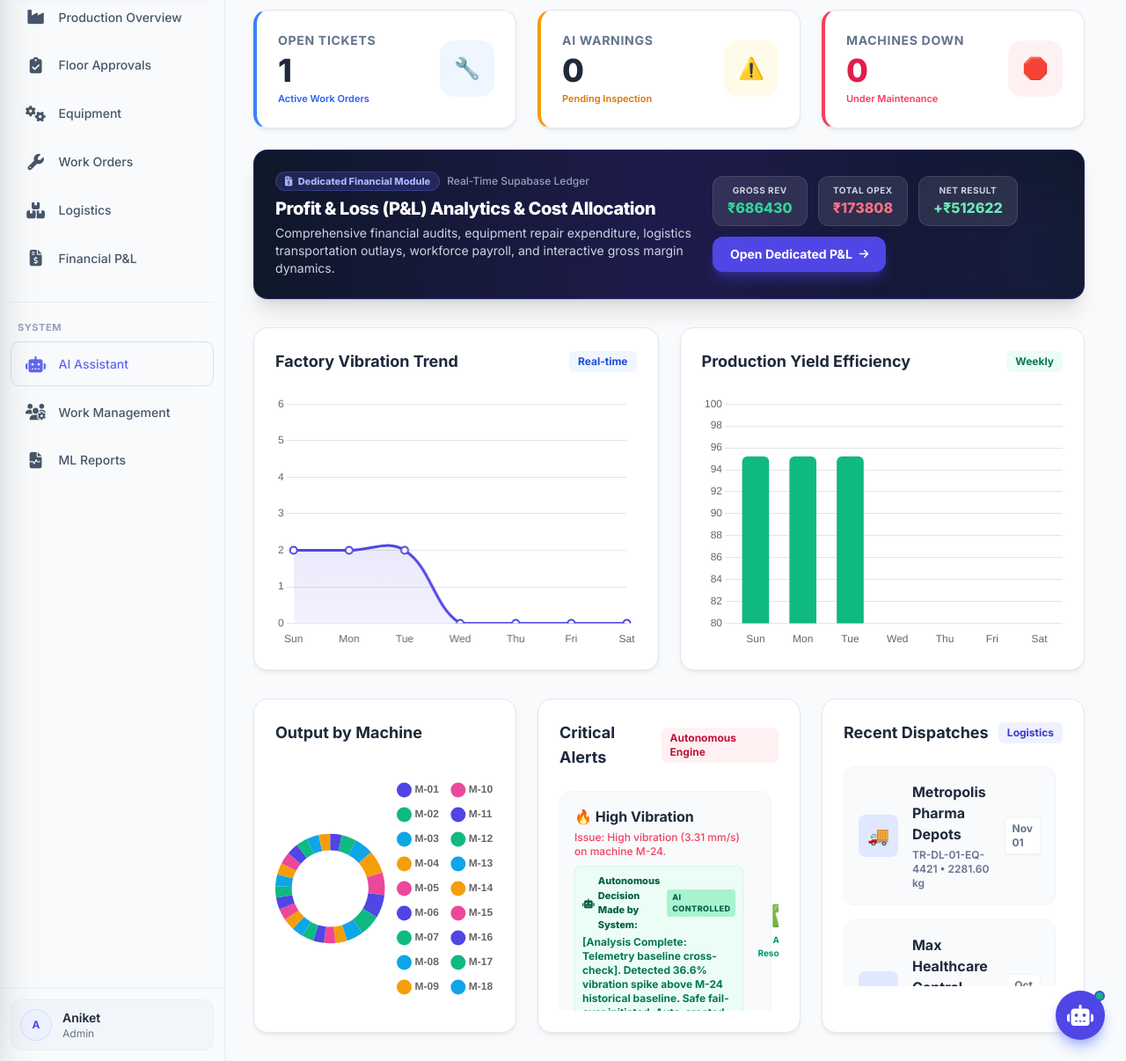
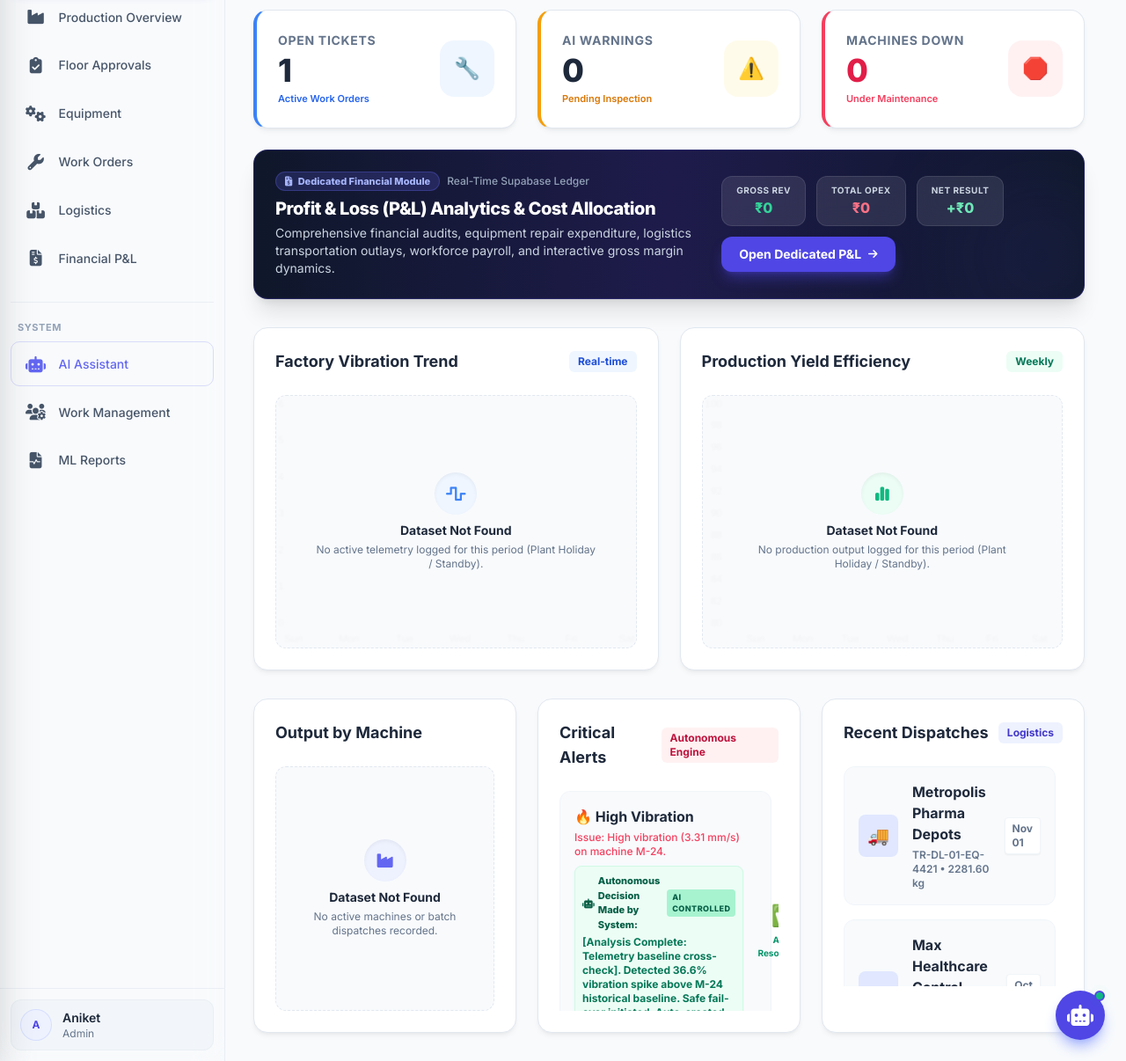
Before and after one commit to satvikbarhate45-star/FactoryERP, a Django app: page / in a window 1280 px wide. Shown: the part 189-1395 px from the top of the page at 88% size. Run offline with Django 5.2, Linux system fonts and the light colour scheme; a user stored in the database is signed in; data comes from the database, SQL or seed files in the repository; some libraries are stand-ins or nearby versions.

Commit message:
fix(dashboard): synchronize empty data states for Sunday holidays and future dates across charts and querysets

```diff
--- a/apps/accounts/views.py
+++ b/apps/accounts/views.py
@@ -647,8 +647,9 @@ def dashboard_view(request):
     idx = (today.weekday() + 1) % 7
     start_of_week = today - timedelta(days=idx) + timedelta(weeks=week_offset)
     end_of_week = start_of_week + timedelta(days=6)
+    query_end = min(end_of_week, today)
 
-    # Pre-fill 7 days array (Sun to Sat)
+    # Pre-fill 7 days array (Sun to Sat) initialized strictly to None (empty state)
     days = []
     chart_dates = []
     uptime_data_dict = {}
@@ -657,70 +658,108 @@ def dashboard_view(request):
         d = start_of_week + timedelta(days=i)
         days.append(d)
         chart_dates.append(d.strftime('%a')) # 'Sun', 'Mon', etc.
-        uptime_data_dict[d] = 0.0
-        yield_data_dict[d] = 0.0
+        uptime_data_dict[d] = None
+        yield_data_dict[d] = None
 
-    # --- Chart 1: Vibration over week ---
-    metrics = MachineHistoricalMetrics.objects.filter(date__gte=start_of_week, date__lte=end_of_week).values('date').annotate(avg_vibration=Avg('vibration'))
-    for m in metrics:
-        if m['date'] in uptime_data_dict:
-            uptime_data_dict[m['date']] = float(round(m['avg_vibration'], 1))
+    if start_of_week <= today:
+        # --- Chart 1: Vibration over week (Real telemetry only; strictly exclude future dates & unrecorded Sundays) ---
+        metrics = MachineHistoricalMetrics.objects.filter(
+            date__gte=start_of_week,
+            date__lte=query_end
+        ).values('date').annotate(avg_vibration=Avg('vibration'))
 
-    # Fallback to MachinePrediction for Vibration
-    from apps.maintenance.models import MachinePrediction
-    predictions = MachinePrediction.objects.filter(date__gte=start_of_week, date__lte=end_of_week).values('date').annotate(avg_vibration=Avg('predicted_vibration'))
-    for p in predictions:
-        if p['date'] in uptime_data_dict and uptime_data_dict[p['date']] == 0.0:
-            uptime_data_dict[p['date']] = float(round(p['avg_vibration'], 1))
+        for m in metrics:
+            m_date = m['date']
+            if m_date in uptime_data_dict and m['avg_vibration'] is not None:
+                # Sunday plant holiday filter: display vibration ONLY if verified Overtime exists
+                if m_date.weekday() == 6:
+                    has_ot = ProductionLog.objects.filter(date=m_date, is_overtime=True, output_kg__gt=0).exists()
+                    if has_ot and float(m['avg_vibration']) > 0:
+                        uptime_data_dict[m_date] = float(round(m['avg_vibration'], 1))
+                    else:
+                        uptime_data_dict[m_date] = None
+                else:
+                    if float(m['avg_vibration']) > 0:
+                        uptime_data_dict[m_date] = float(round(m['avg_vibration'], 1))
+                    else:
+                        uptime_data_dict[m_date] = None
+
+        # --- Chart 2: Production Yield % over week (Actual production logs only; capped at 100%) ---
+        prod_logs = ProductionLog.objects.filter(
+            date__gte=start_of_week,
+            date__lte=query_end,
+            output_kg__gt=0
+        ).values('date', 'is_overtime').annotate(
+            total_raw=Sum('material_used'),
+            total_out=Sum('output_kg')
+        )
+        for p in prod_logs:
+            p_date = p['date']
+            if p_date in yield_data_dict and p['total_raw'] and p['total_raw'] > 0:
+                # Sunday holiday filter: on Sunday, strictly only display if verified Overtime
+                if p_date.weekday() == 6:
+                    if p.get('is_overtime', False):
+                        y_val = min(100.0, (float(p['total_out']) / float(p['total_raw'])) * 100.0)
+                        yield_data_dict[p_date] = float(round(y_val, 1))
+                    # Non-overtime Sunday remains None!
+                else:
+                    y_val = min(100.0, (float(p['total_out']) / float(p['total_raw'])) * 100.0)
+                    yield_data_dict[p_date] = float(round(y_val, 1))
 
     uptime_data = [uptime_data_dict[d] for d in days]
-
-    # --- Chart 2: Production Yield % over week ---
-    prod_logs = ProductionLog.objects.filter(date__gte=start_of_week, date__lte=end_of_week).values('date').annotate(total_raw=Sum('material_used'), total_out=Sum('output_kg'))
-    for p in prod_logs:
-        if p['date'] in yield_data_dict and p['total_raw'] and p['total_raw'] > 0:
-            yield_data_dict[p['date']] = float(round((p['total_out'] / p['total_raw']) * 100, 1))
-
-    # Fallback to SystemOverview for Yield
-    from apps.production.models import SystemOverview
-    system_overviews = SystemOverview.objects.filter(date__gte=start_of_week, date__lte=end_of_week)
-    for so in system_overviews:
-        if so.date in yield_data_dict and yield_data_dict[so.date] == 0.0:
-            if so.total_material_used_kg and so.total_material_used_kg > 0:
-                yield_data_dict[so.date] = float(round((so.total_output_kg / so.total_material_used_kg) * 100, 1))
-
     yield_data = [yield_data_dict[d] for d in days]
 
     # --- Chart 3: Production Output by Machine (Pie) ---
-    machine_output = ProductionLog.objects.filter(date__gte=start_of_week, date__lte=end_of_week).values('machine__code').annotate(total_out=Sum('output_kg'))
-    pie_labels = [mo['machine__code'] for mo in machine_output]
-    pie_data = [float(mo['total_out']) for mo in machine_output]
+    valid_prod_dates = [
+        d for d in days
+        if d <= today and (d.weekday() != 6 or ProductionLog.objects.filter(date=d, is_overtime=True, output_kg__gt=0).exists())
+    ]
+    if valid_prod_dates:
+        machine_output = (
+            ProductionLog.objects.filter(date__in=valid_prod_dates, output_kg__gt=0)
+            .values('machine__code')
+            .annotate(total_out=Sum('output_kg'))
+            .filter(total_out__gt=0)
+            .order_by('-total_out')
+        )
+        pie_labels = [mo['machine__code'] for mo in machine_output]
+        pie_data = [float(round(mo['total_out'], 1)) for mo in machine_output]
+    else:
+        pie_labels = []
+        pie_data = []
 
     # --- Executive High-Level Real-Time Summary (Pure Supabase DB Aggregates) ---
     from apps.inventory.models import InwardShipment
     from apps.production.models import SalaryPayroll, SystemAlert
     from apps.logistics.models import Dispatch
 
-    total_out_kg = float(ProductionLog.objects.filter(date__gte=start_of_week, date__lte=end_of_week).aggregate(s=Sum('output_kg'))['s'] or 0.0)
+    if start_of_week <= today and valid_prod_dates:
+        total_out_kg = float(ProductionLog.objects.filter(date__in=valid_prod_dates).aggregate(s=Sum('output_kg'))['s'] or 0.0)
+        inward_cost = float(InwardShipment.objects.filter(received_on__gte=start_of_week, received_on__lte=query_end).aggregate(s=Sum('cost'))['s'] or 0.0)
+        tickets_cost = float(MaintenanceTicket.objects.filter(
+            Q(opened_at__date__gte=start_of_week, opened_at__date__lte=query_end) |
+            Q(closed_at__date__gte=start_of_week, closed_at__date__lte=query_end)
+        ).aggregate(s=Sum('total_cost'))['s'] or 0.0)
+        disp_cost = float(Dispatch.objects.filter(created_at__date__gte=start_of_week, created_at__date__lte=query_end).aggregate(s=Sum('cost'))['s'] or 0.0)
+        payroll_cost = float(SalaryPayroll.objects.filter(payout_date__gte=start_of_week, payout_date__lte=query_end).aggregate(s=Sum('salary_adjusted'))['s'] or 0.0)
+        if payroll_cost == 0.0:
+            mid_date = start_of_week + timedelta(days=3)
+            month_end_date = date(mid_date.year, mid_date.month, calendar.monthrange(mid_date.year, mid_date.month)[1])
+            monthly_total_payroll = float(SalaryPayroll.objects.filter(payout_date=month_end_date, payout_date__lte=today).aggregate(s=Sum('salary_adjusted'))['s'] or 0.0)
+            if monthly_total_payroll <= 0:
+                latest_pr = SalaryPayroll.objects.filter(payout_date__lte=today).order_by('-payout_date').values('payout_date').first()
+                if latest_pr:
+                    monthly_total_payroll = float(SalaryPayroll.objects.filter(payout_date=latest_pr['payout_date']).aggregate(s=Sum('salary_adjusted'))['s'] or 0.0)
+            days_in_month = calendar.monthrange(mid_date.year, mid_date.month)[1]
+            payroll_cost = round((monthly_total_payroll / float(days_in_month)) * 6.0, 2)
+    else:
+        total_out_kg = 0.0
+        inward_cost = 0.0
+        tickets_cost = 0.0
+        disp_cost = 0.0
+        payroll_cost = 0.0
+
     kpi_gross_revenue = round(total_out_kg * 45.0, 2)
-    inward_cost = float(InwardShipment.objects.filter(received_on__gte=start_of_week, received_on__lte=end_of_week).aggregate(s=Sum('cost'))['s'] or 0.0)
-    tickets_cost = float(MaintenanceTicket.objects.filter(
-        Q(opened_at__date__gte=start_of_week, opened_at__date__lte=end_of_week) |
-        Q(closed_at__date__gte=start_of_week, closed_at__date__lte=end_of_week)
-    ).aggregate(s=Sum('total_cost'))['s'] or 0.0)
-    disp_cost = float(Dispatch.objects.filter(created_at__date__gte=start_of_week, created_at__date__lte=end_of_week).aggregate(s=Sum('cost'))['s'] or 0.0)
-    payroll_cost = float(SalaryPayroll.objects.filter(payout_date__gte=start_of_week, payout_date__lte=end_of_week).aggregate(s=Sum('salary_adjusted'))['s'] or 0.0)
-    if payroll_cost == 0.0:
-        mid_date = start_of_week + timedelta(days=3)
-        month_end_date = date(mid_date.year, mid_date.month, calendar.monthrange(mid_date.year, mid_date.month)[1])
-        monthly_total_payroll = float(SalaryPayroll.objects.filter(payout_date=month_end_date, payout_date__lte=timezone.localdate()).aggregate(s=Sum('salary_adjusted'))['s'] or 0.0)
-        if monthly_total_payroll <= 0:
-            latest_pr = SalaryPayroll.objects.filter(payout_date__lte=timezone.localdate()).order_by('-payout_date').values('payout_date').first()
-            if latest_pr:
-                monthly_total_payroll = float(SalaryPayroll.objects.filter(payout_date=latest_pr['payout_date']).aggregate(s=Sum('salary_adjusted'))['s'] or 0.0)
-        days_in_month = calendar.monthrange(mid_date.year, mid_date.month)[1]
-        payroll_cost = round((monthly_total_payroll / float(days_in_month)) * 6.0, 2)
-
     kpi_total_expenses = round(inward_cost + tickets_cost + disp_cost + payroll_cost, 2)
     kpi_net_profit = round(kpi_gross_revenue - kpi_total_expenses, 2)
     kpi_profit_margin = round((kpi_net_profit / kpi_gross_revenue) * 100, 1) if kpi_gross_revenue > 0 else 0.0
--- a/templates/dashboard.html
+++ b/templates/dashboard.html
@@ -115,6 +115,13 @@
         </div>
         <div class="relative h-60 sm:h-72 w-full">
             <canvas id="uptimeChart"></canvas>
+            <div id="uptimeEmptyOverlay" class="hidden absolute inset-0 flex flex-col items-center justify-center bg-slate-50/95 dark:bg-slate-900/95 backdrop-blur-[1px] rounded-xl border border-dashed border-slate-200 dark:border-slate-700 p-4 text-center z-10 transition-all">
+                <div class="w-12 h-12 rounded-full bg-blue-50 dark:bg-blue-950/60 flex items-center justify-center text-blue-500 mb-2 shadow-inner">
+                    <i class="fa-solid fa-wave-square text-lg"></i>
+                </div>
+                <h4 class="font-bold text-slate-800 dark:text-slate-200 text-sm">Dataset Not Found</h4>
+                <p class="text-xs text-slate-500 dark:text-slate-400 mt-1 max-w-xs">No active telemetry logged for this period (Plant Holiday / Standby).</p>
+            </div>
         </div>
     </div>
 
@@ -126,6 +133,13 @@
         </div>
         <div class="relative h-60 sm:h-72 w-full">
             <canvas id="yieldChart"></canvas>
+            <div id="yieldEmptyOverlay" class="hidden absolute inset-0 flex flex-col items-center justify-center bg-slate-50/95 dark:bg-slate-900/95 backdrop-blur-[1px] rounded-xl border border-dashed border-slate-200 dark:border-slate-700 p-4 text-center z-10 transition-all">
+                <div class="w-12 h-12 rounded-full bg-emerald-50 dark:bg-emerald-950/60 flex items-center justify-center text-emerald-500 mb-2 shadow-inner">
+                    <i class="fa-solid fa-chart-simple text-lg"></i>
+                </div>
+                <h4 class="font-bold text-slate-800 dark:text-slate-200 text-sm">Dataset Not Found</h4>
+                <p class="text-xs text-slate-500 dark:text-slate-400 mt-1 max-w-xs">No production output logged for this period (Plant Holiday / Standby).</p>
+            </div>
         </div>
     </div>
 </div>
@@ -139,6 +153,13 @@
         </h3>
         <div class="flex-grow flex items-center justify-center relative min-h-[250px] h-64 w-full">
             <canvas id="outputPieChart"></canvas>
+            <div id="pieEmptyOverlay" class="hidden absolute inset-0 flex flex-col items-center justify-center bg-slate-50/95 dark:bg-slate-900/95 backdrop-blur-[1px] rounded-xl border border-dashed border-slate-200 dark:border-slate-700 p-4 text-center z-10 transition-all">
+                <div class="w-12 h-12 rounded-full bg-indigo-50 dark:bg-indigo-950/60 flex items-center justify-center text-indigo-500 mb-2 shadow-inner">
+                    <i class="fa-solid fa-industry text-lg"></i>
+                </div>
+                <h4 class="font-bold text-slate-800 dark:text-slate-200 text-sm">Dataset Not Found</h4>
+                <p class="text-xs text-slate-500 dark:text-slate-400 mt-1 max-w-xs">No active machines or batch dispatches recorded.</p>
+            </div>
         </div>
     </div>
 
@@ -229,7 +250,22 @@
     const pieLabels = JSON.parse('{{ pie_labels_json|safe }}');
     const pieData = JSON.parse('{{ pie_data_json|safe }}');
 
+    const hasUptimeData = Array.isArray(uptimeData) && uptimeData.some(v => v !== null && v !== undefined && v > 0);
+    const hasYieldData = Array.isArray(yieldData) && yieldData.some(v => v !== null && v !== undefined && v > 0);
+    const hasPieData = Array.isArray(pieData) && pieData.some(v => v !== null && v !== undefined && v > 0);
 
+    if (!hasUptimeData) {
+        const overlay = document.getElementById('uptimeEmptyOverlay');
+        if (overlay) overlay.classList.remove('hidden');
+    }
+    if (!hasYieldData) {
+        const overlay = document.getElementById('yieldEmptyOverlay');
+        if (overlay) overlay.classList.remove('hidden');
+    }
+    if (!hasPieData) {
+        const overlay = document.getElementById('pieEmptyOverlay');
+        if (overlay) overlay.classList.remove('hidden');
+    }
 
     // Chart 1: Vibration Chart (Line)
     const ctxUptime = document.getElementById('uptimeChart').getContext('2d');
@@ -249,11 +285,18 @@
                 borderWidth: 3,
                 fill: true,
                 tension: 0.4,
+                spanGaps: false,
                 pointBackgroundColor: '#ffffff',
                 pointBorderColor: '#4f46e5',
                 pointBorderWidth: 2,
-                pointRadius: 4,
-                pointHoverRadius: 6
+                pointRadius: function(context) {
+                    const val = context.dataset.data[context.dataIndex];
+                    return (val === null || val === undefined) ? 0 : 4;
+                },
+                pointHoverRadius: function(context) {
+                    const val = context.dataset.data[context.dataIndex];
+                    return (val === null || val === undefined) ? 0 : 6;
+                }
             }]
         },
         options: {
@@ -262,11 +305,19 @@
             plugins: {
                 legend: { display: false },
                 tooltip: {
+                    filter: function(tooltipItem) {
+                        return tooltipItem.raw !== null && tooltipItem.raw !== undefined;
+                    },
                     backgroundColor: '#1e293b',
                     padding: 12,
                     titleFont: { size: 13, weight: 'bold' },
                     bodyFont: { size: 14, weight: 'bold' },
-                    callbacks: { label: function(context) { return context.parsed.y + ' mm/s'; } }
+                    callbacks: {
+                        label: function(context) {
+                            if (context.parsed.y === null || context.parsed.y === undefined) return null;
+                            return context.parsed.y + ' mm/s';
+                        }
+                    }
                 }
             },
             scales: {
@@ -287,6 +338,7 @@
                 data: yieldData,
                 backgroundColor: function(context) {
                     const value = context.dataset.data[context.dataIndex];
+                    if (value === null || value === undefined) return 'transparent';
                     return value < 90 ? '#f59e0b' : '#10b981';
                 },
                 borderRadius: 6,
@@ -300,9 +352,17 @@
             plugins: {
                 legend: { display: false },
                 tooltip: {
+                    filter: function(tooltipItem) {
+                        return tooltipItem.raw !== null && tooltipItem.raw !== undefined;
+                    },
                     backgroundColor: '#1e293b',
                     padding: 12,
-                    callbacks: { label: function(context) { return context.parsed.y + '%'; } }
+                    callbacks: {
+                        label: function(context) {
+                            if (context.parsed.y === null || context.parsed.y === undefined) return null;
+                            return context.parsed.y + '%';
+                        }
+                    }
                 }
             },
             scales: {
```
Also changed, not shown: apps/production/views.py (+83 -33 lines).
